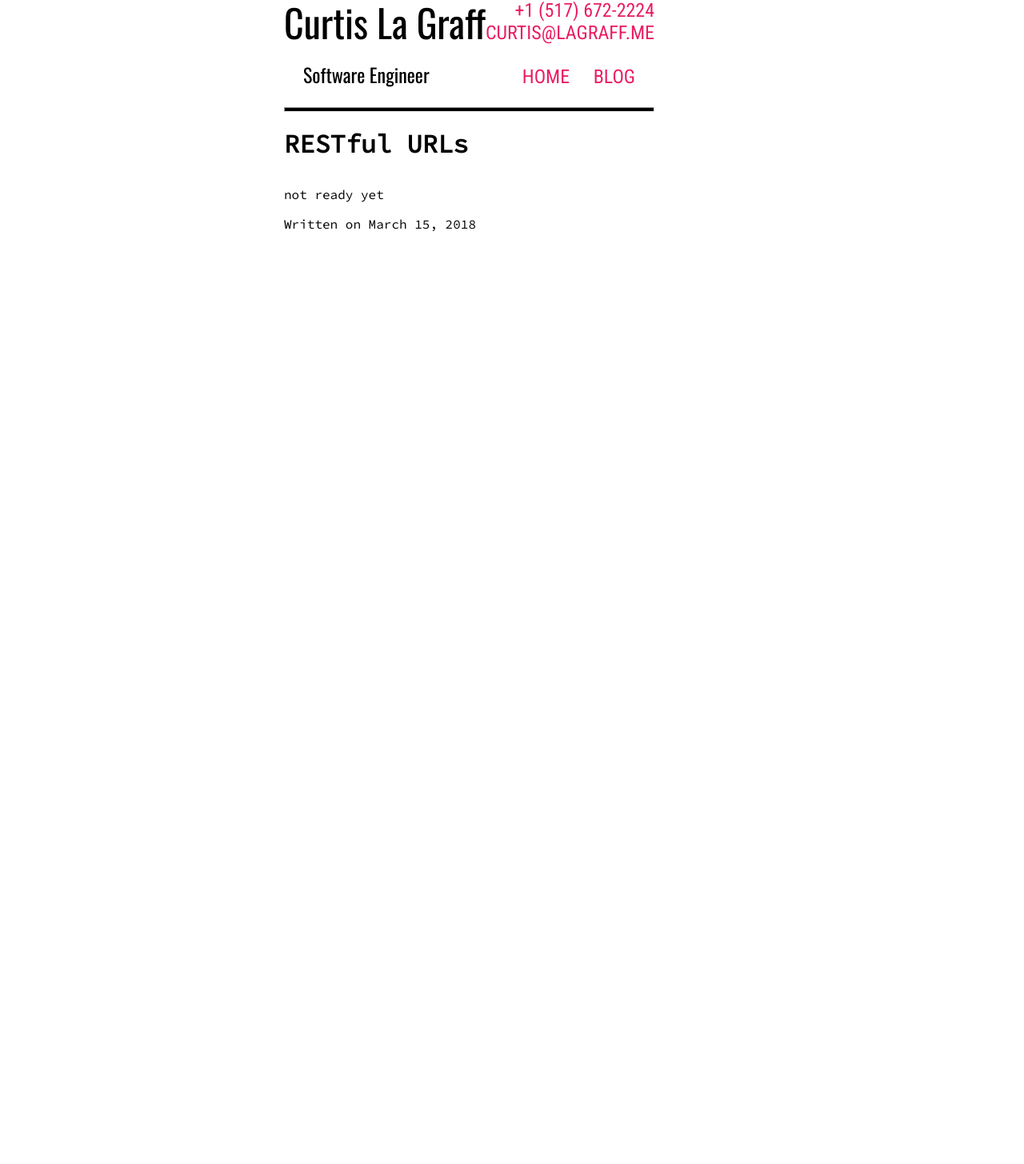
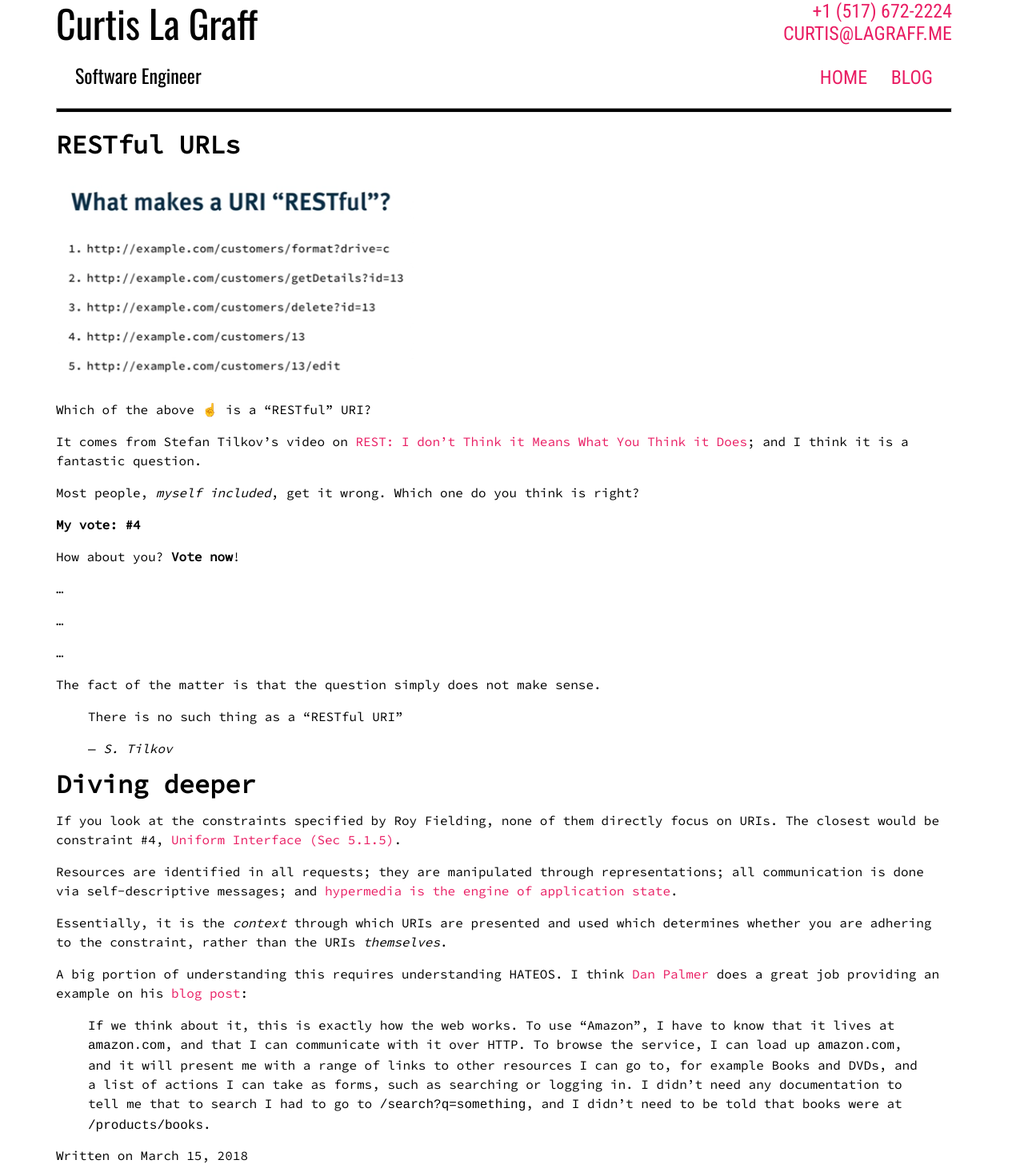
Before and after one commit to clagraff/clagraff.github.io, a Jekyll site: the page built from _posts/2018-03-15-RESTful-URLs.md, in a window 1280 px wide. Shown: the whole page at 80% size. Built offline with Jekyll 4.4.1, drawn with Linux system fonts in a browser that asks for light colours; before the commit the page ends 900 px from its top, so only the background shows below that.

Commit message:
Update 2018-03-15-RESTful-URLs.md

```diff
--- a/_posts/2018-03-15-RESTful-URLs.md
+++ b/_posts/2018-03-15-RESTful-URLs.md
@@ -4,4 +4,48 @@ title: RESTful URLs
 state: draft
 ---
 
-not ready yet
+![](/images/blog/restful_uris.PNG)
+
+Which of the above ☝️ is a "RESTful" URI?
+
+It comes from Stefan Tilkov's video on [REST: I don't Think it Means What You Think it Does][1]; and I think it is a fantastic question.
+
+Most people, _myself included_, get it wrong. Which one do you think is right?
+
+**My vote: #4**
+
+How about you? **Vote now**!
+
+
+...
+
+...
+
+...
+
+
+
+The fact of the matter is that the question simply does not make sense.
+
+> There is no such thing as a "RESTful URI"
+>
+> — _S. Tilkov_
+
+# Diving deeper
+
+If you look at the constraints specified by Roy Fielding, none of them directly focus on URIs. The closest would
+be constraint #4, [Uniform Interface (Sec 5.1.5)][2].
+
+Resources are identified in all requests; they are manipulated through representations; all communication is done via self-descriptive messages; and [hypermedia is the engine of application state][3].
+
+Essentially, it is the _context_ through which URIs are presented and used which determines whether you are adhering to the constraint, rather than the URIs _themselves_.
+
+A big portion of understanding this requires understanding HATEOS. I think [Dan Palmer][4] does a great job providing an example on his [blog post][5]:
+
+> If we think about it, this is exactly how the web works. To use “Amazon”, I have to know that it lives at `amazon.com`, and that I can communicate with it over HTTP. To browse the service, I can load up `amazon.com`, and it will present me with a range of links to other resources I can go to, for example Books and DVDs, and a list of actions I can take as forms, such as searching or logging in. I didn’t need any documentation to tell me that to search I had to go to `/search?q=something`, and I didn’t need to be told that books were at `/products/books`.
+
+[1]: https://youtu.be/pspy1H6A3FM?t=1083
+[2]: https://www.ics.uci.edu/~fielding/pubs/dissertation/rest_arch_style.htm#sec_5_1_5
+[3]: http://www.peej.co.uk/articles/hypermedia-as-the-engine-of-application-state.html
+[4]: https://danpalmer.me/
+[5]: https://danpalmer.me/2015/01/your-api-is-not-restful
```
